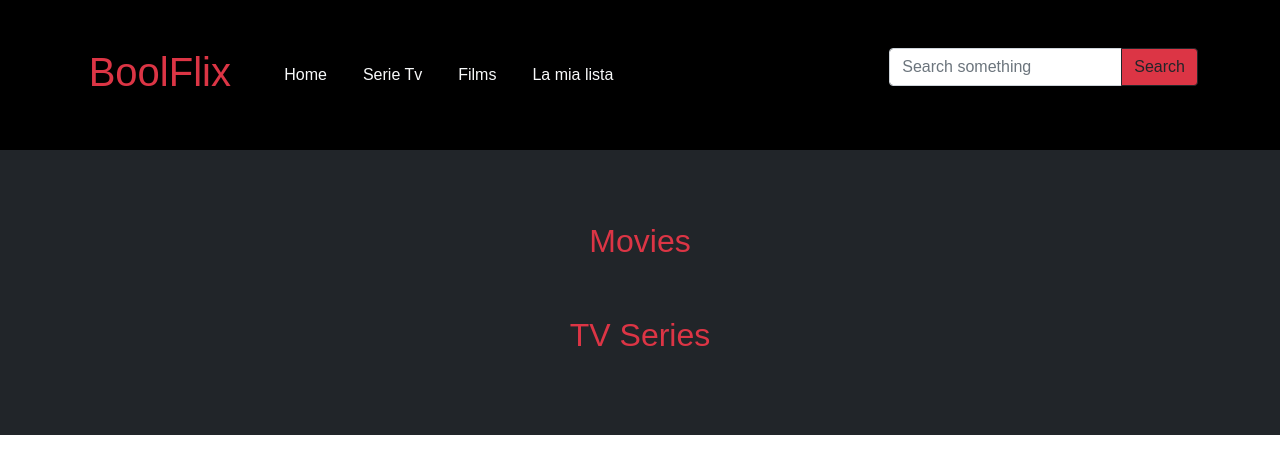
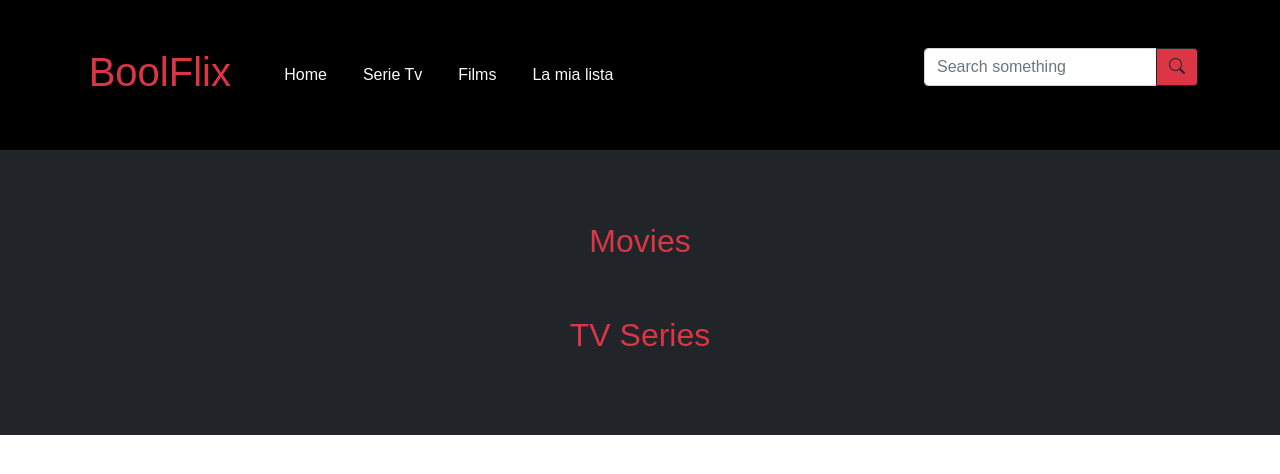
Before and after one commit to gioiascari/vue-boolflix, a Vue app: page / in a window 1280 px wide. Shown: the top 474 px of the page. Built offline with nearby package versions, Linux system fonts and the light colour scheme; a small style sheet from the web is missing.

Commit message:
aggiunte icone da bootstrap

```diff
--- a/package.json
+++ b/package.json
@@ -11,6 +11,7 @@
     "@fontsource/bebas-neue": "^4.5.6",
     "axios": "^0.26.1",
     "bootstrap": "^5.1.3",
+    "bootstrap-icons": "^1.8.1",
     "core-js": "^3.8.3",
     "vue": "^2.6.14",
     "vue-lang-code-flags": "^1.0.13",
--- a/src/components/MyHeader.vue
+++ b/src/components/MyHeader.vue
@@ -35,7 +35,7 @@
                 type="button"
                 id="button-addon2"
               >
-                Search
+                <i class="bi bi-search"></i>
               </button>
               <!-- /INPUT-BUTTON più logica -->
             </div>
--- a/src/style/utilities.scss
+++ b/src/style/utilities.scss
@@ -1,3 +1,4 @@
 @import "~@fontsource/bebas-neue/index.css";
 @import "~@fontsource/bebas-neue/400.css";
 @import "~bootstrap/scss/bootstrap";
+@import "~bootstrap-icons/font/bootstrap-icons.css";
```
Also changed, not shown: 1 other file (tests, documents, lock files or other folders).
